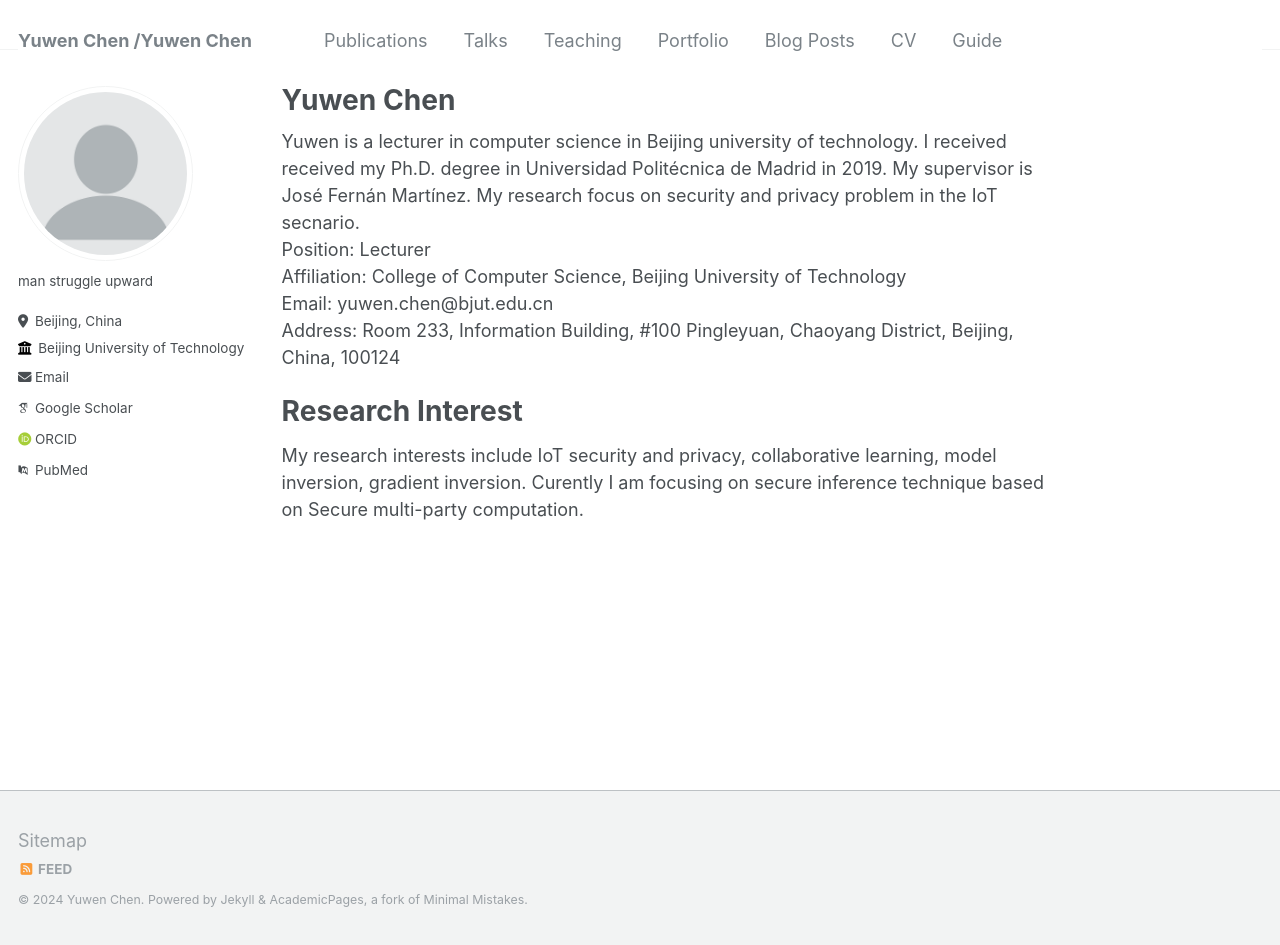
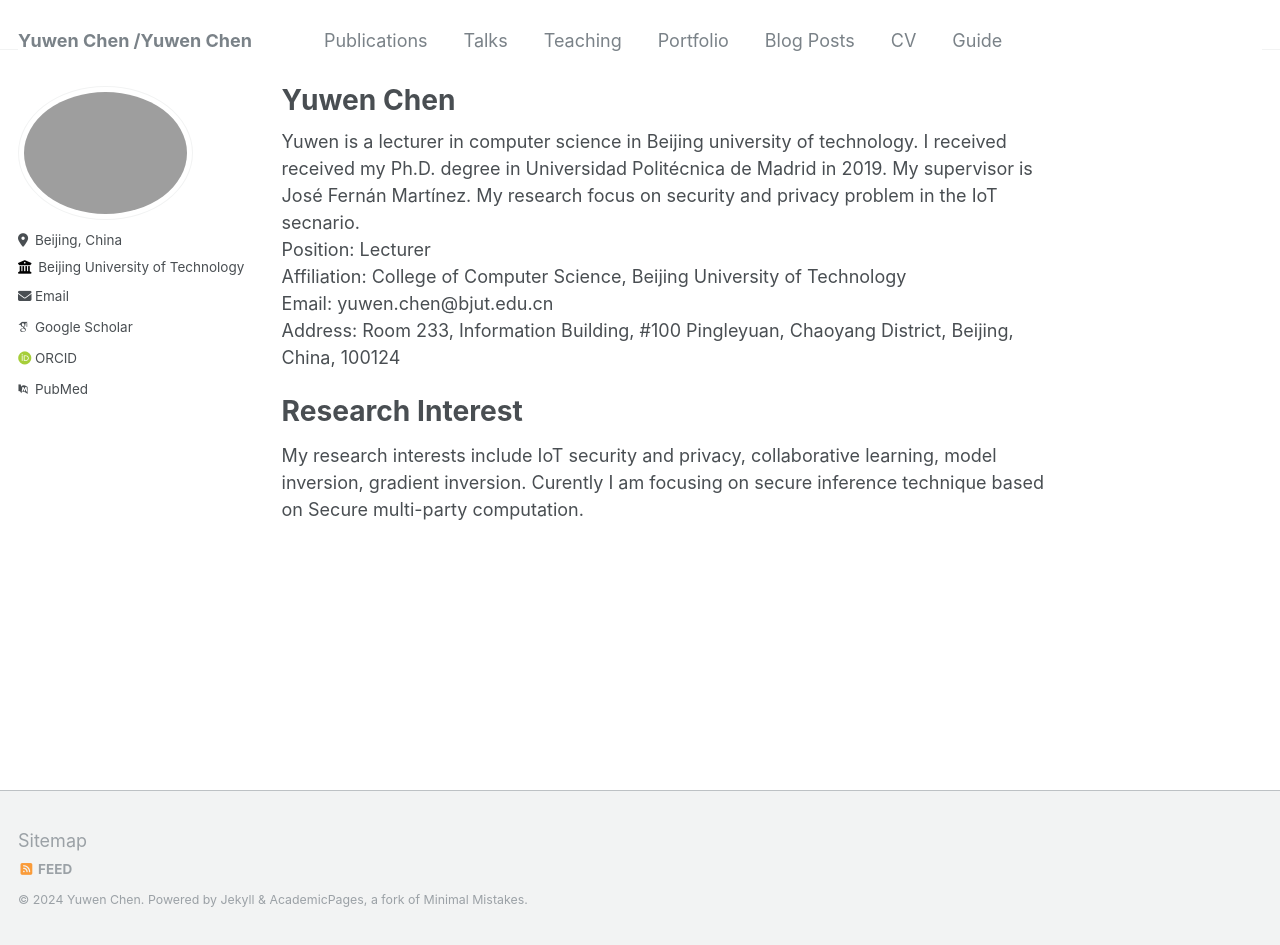
Before and after one commit to SevenBruce/sevenbruce.github.io, a Jekyll site: the page built from _pages/about.md, in a window 1280 px wide and 945 px high. Built offline with Jekyll 4.4.1, drawn with Linux system fonts in a browser that asks for light colours; some web fonts are replaced.

Commit message:
Update _config.yml

```diff
--- a/_config.yml
+++ b/_config.yml
@@ -21,9 +21,9 @@ repository               : "SevenBruce/sevenbruce.github.io"
 #               Additional customization can be done by editing /_includes/author-profile.html
 author:
   # Biographic information
-  avatar           : "profile.png"
+  avatar           : "1.png"
   # name             : "man struggle upward"
-  bio              : "man struggle upward"
+  # bio              : "man struggle upward"
   location         : "Beijing, China"
   employer         : "Beijing University of Technology"
   # uri              : # URL
```
